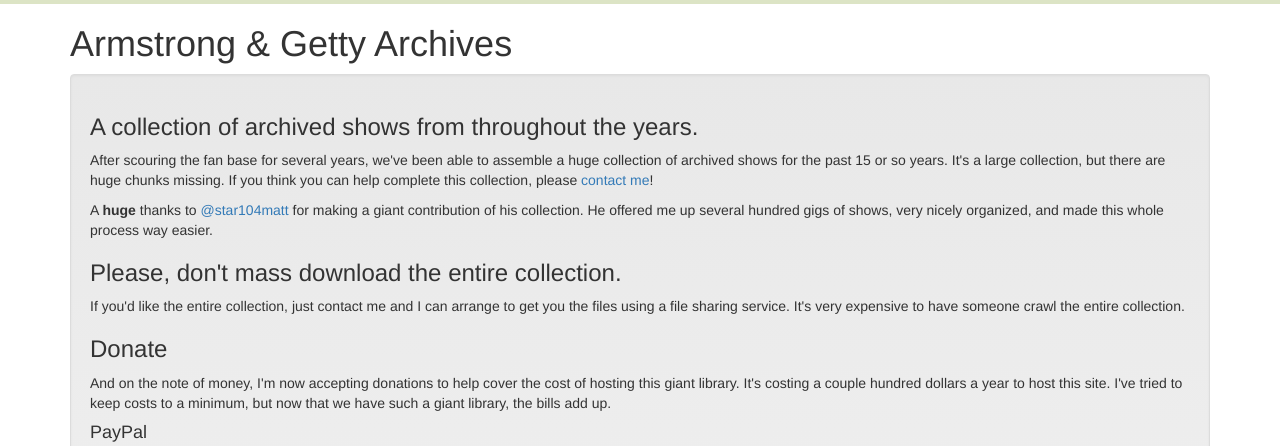
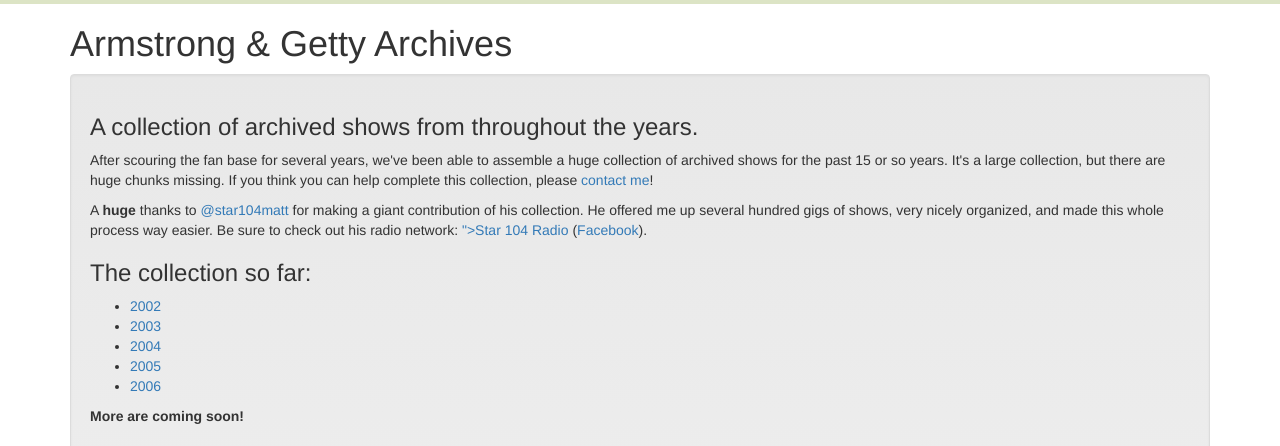
Before and after one commit to ben174/angrates, a Django app: page /archives/ in a window 1280 px wide. Shown: the part 121-567 px from the top of the page. Run offline with Django 3.2, Linux system fonts and the light colour scheme; some libraries are stand-ins or nearby versions.

Commit message:
Archive alt links

```diff
--- a/podcasts/templates/archives.html
+++ b/podcasts/templates/archives.html
@@ -18,7 +18,23 @@
             </p>
             <p>A <b>huge</b> thanks to <a href="https://twitter.com/star104matt">@star104matt</a>
                 for making a giant contribution of his collection. He offered me up several
-                hundred gigs of shows, very nicely organized, and made this whole process way easier.</p>
+                hundred gigs of shows, very nicely organized, and made this whole process way easier. Be sure
+            to check out his radio network: <a href="http://1radio.mk/">">Star 104 Radio</a> (<a href="http://1radio.mk/">Facebook</a>).
+
+
+
+            <h3>The collection so far:</h3>
+
+            <ul>
+                <li><a href="/650/2002/1">2002</a></li>
+                <li><a href="/650/2003/1">2003</a></li>
+                <li><a href="/650/2004/1">2004</a></li>
+                <li><a href="/650/2005/1">2005</a></li>
+                <li><a href="/650/2006/1">2006</a></li>
+            </ul>
+
+            <p><b>More are coming soon!</b></p>
+
             <h3>Please, don't mass download the entire collection.</h3>
             <p>If you'd like the entire collection, just contact me and I can arrange to get you the files using
                 a file sharing service. It's very expensive to have someone crawl the entire collection.</p>
--- a/podcasts/templates/podcasts/hour_archive_month.html
+++ b/podcasts/templates/podcasts/hour_archive_month.html
@@ -16,6 +16,9 @@
             <div class="col-lg-12 text-center">
                 <h1 class="hidden-xs">Armstrong & Getty Podcasts</h1>
                 <h2>{{ month|date:"F, Y" }}</h2>
+                {% if has_alt %}
+                    <div class="hidden" id="alt-notice"><h4 class="warning">No episodes in this view. There are more shows available in the <a href="{{ alt_link }}">alternate feed</a>.</h4></div>
+                {% endif %}
             </div>
         </div>
         <nav>
--- a/podcasts/views.py
+++ b/podcasts/views.py
@@ -56,25 +56,24 @@
     month = date.month
     hcal = calendar.HTMLCalendar(6)
     iter = hcal.itermonthdates(year, month)
-    object_list = Hour.objects.filter()
     today = datetime.date(
         datetime.datetime.now().year,
         datetime.datetime.now().month,
         datetime.datetime.now().day,
     )
-
     alt_feed = '650' if feed == '910' else '910'
     alt_link = reverse('archive_month', kwargs={
         'feed': alt_feed,
         'year': year,
         'month': month
     })
+    has_alt = Hour.objects.filter(pub_date__gte=date, pub_date__lt=next_month, feed=alt_feed)
     return render(request, 'podcasts/hour_archive_month.html', {
         'iter': iter,
         'hcal': hcal,
-        'object_list': object_list,
         'feed': feed,
         'month': date,
+        'has_alt': has_alt,
         'previous_month': previous_month,
         'next_month': next_month,
         'today': today,
--- a/static/js/calendar.js
+++ b/static/js/calendar.js
@@ -5,6 +5,9 @@
         }
     );
     applyDateClasses();
+    if($("div.hours>a").length==0) {
+        $("#alt-notice").removeClass("hidden");
+    }
 });
 
 function applyDateClasses() {
--- a/static/sass/base.css
+++ b/static/sass/base.css
@@ -51,6 +51,9 @@
   background-color: #DCE4C5;
   border-top: solid 1px #BBB; }
 
+h4.warning {
+  color: #900; }
+
 .breadcrumb {
   background-color: inherit;
   margin-left: 108px;
--- a/static/sass/base.sass
+++ b/static/sass/base.sass
@@ -58,6 +58,8 @@
   background-color: #DCE4C5
   border-top: solid 1px #BBB
 
+h4.warning
+  color: #900
 
 .breadcrumb
   background-color: inherit
```
Also changed, not shown: 1 other file. Lines whose indentation alone changed are shown as unchanged.
